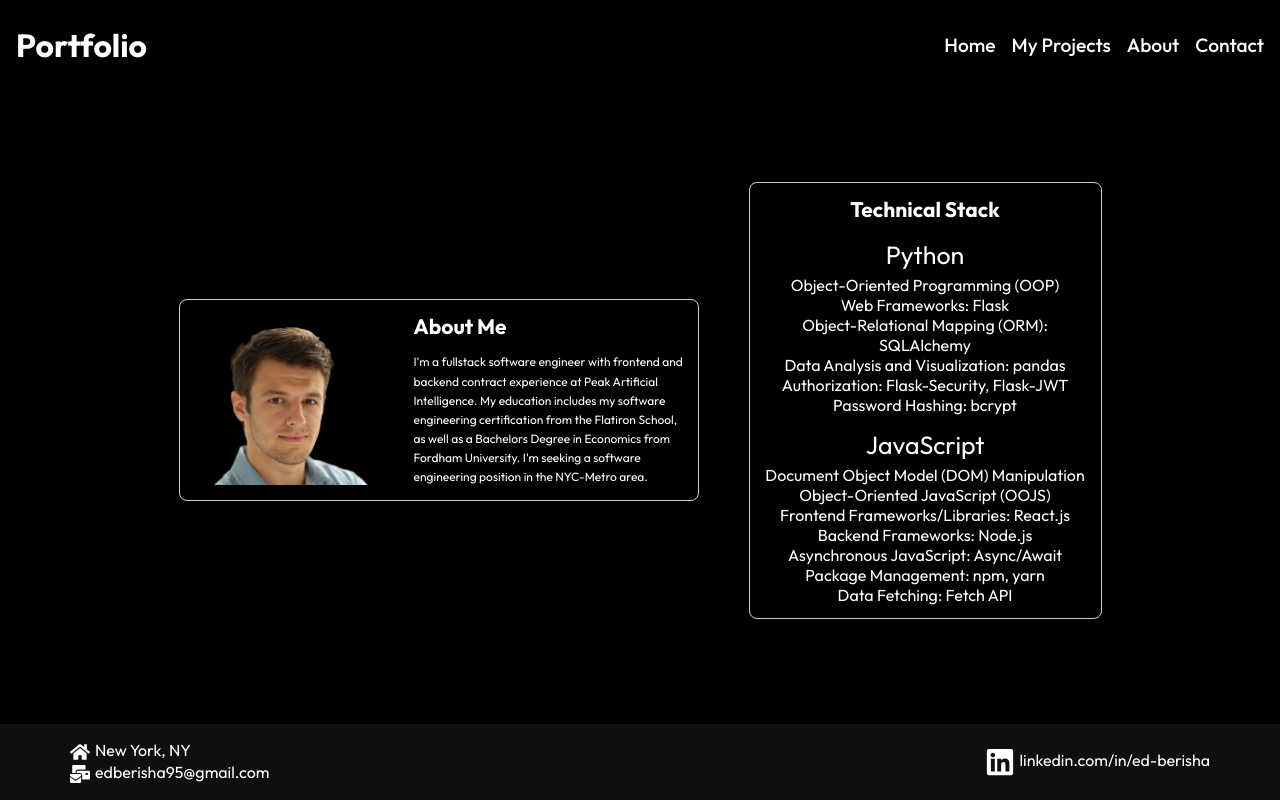
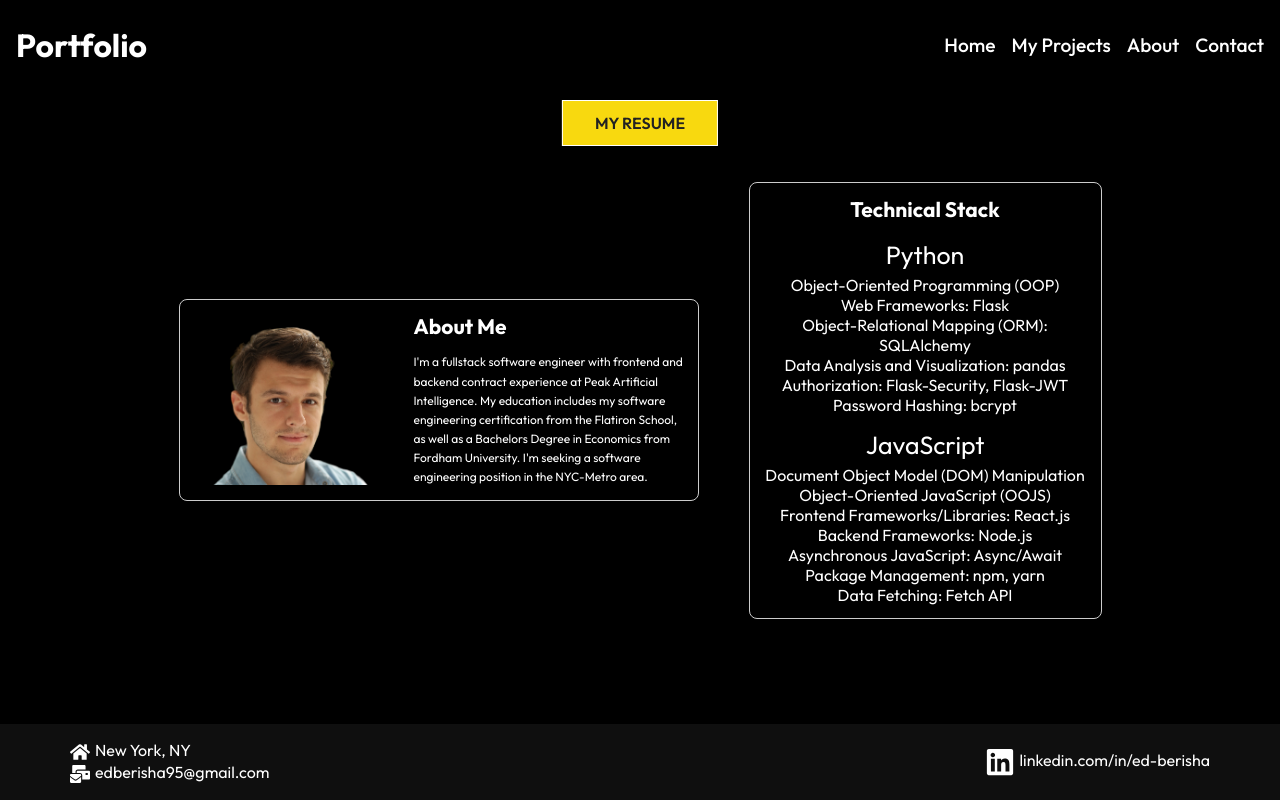
Before and after one commit to edberisha/PersonalSite, a React (Create React App) app: page /about in a window 1280 px wide. Built offline with nearby package versions, Linux system fonts and the light colour scheme.

Commit message:
added resume link to home and about me

```diff
--- a/src/components/Aboutcard.js
+++ b/src/components/Aboutcard.js
@@ -5,6 +5,23 @@ import "./Aboutcard.css"; // Import CSS file for styling
 const Aboutcard = () => {
   return (
     <div className="about-container">
+      {/* My Resume button */}
+      <a
+        href="/PersonalSite/resume.pdf" // Adjust the path as necessary
+        target="_blank" // Open in a new tab
+        rel="noopener noreferrer" // Security best practices for opening new tabs
+        className="btn"
+        style={{
+          position: "absolute",
+          top: "100px", // Adjust the top position to move it higher up
+          left: "50%",
+          transform: "translateX(-50%)",
+          zIndex: "9999", // Ensure the button stays above other content
+        }}
+      >
+        My Resume
+      </a>
+
       <div style={{ marginRight: "50px" }} className="about-card">
         <img src={edphoto} alt="Ed Berisha" className="ed-photo" />
         <div className="text-container">
@@ -18,12 +35,11 @@ const Aboutcard = () => {
           </p>
         </div>
       </div>
-      <div  className="about-card">
+      <div className="about-card">
         <div className="text-container">
           <h2 style={{ textAlign: "center", color: "white" }}>
             Technical Stack
           </h2>
-
           <p style={{ fontSize: "25px", textAlign: "center" }}>Python</p>
           <ul style={{ textAlign: "center", marginBottom: "10px" }}>
             <li>Object-Oriented Programming (OOP)</li>
--- a/src/components/HeroImg.js
+++ b/src/components/HeroImg.js
@@ -20,9 +20,15 @@ const HeroImg = () => {
           <Link to="/project" className="btn">
             Projects
           </Link>
-          <Link to="/contact" className="btn"> {/* Apply the same class "btn" */}
-            Contact
-          </Link>
+          <a
+            href="../../PersonalSite/resume.pdf"
+            className="btn"
+            target="_blank"
+            rel="noopener noreferrer"
+            type="application/pdf"
+          >
+            My Resume
+          </a>
         </div>
         <div className="photos-container">
           <img src={reactphoto} alt="React" className="project-photo" />
```
Also changed, not shown: 1 other file (tests, documents, lock files or other folders).
